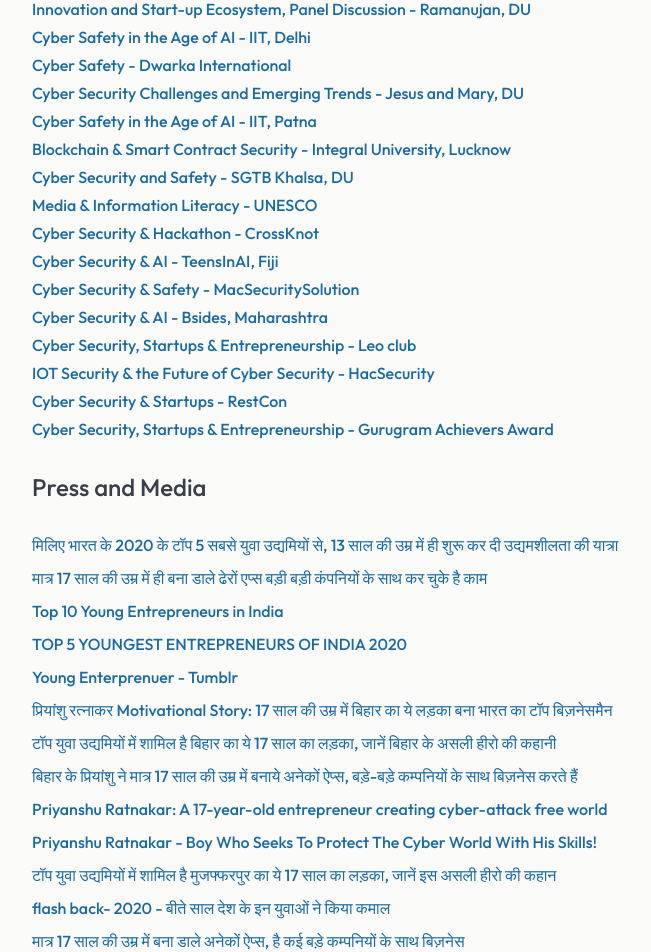
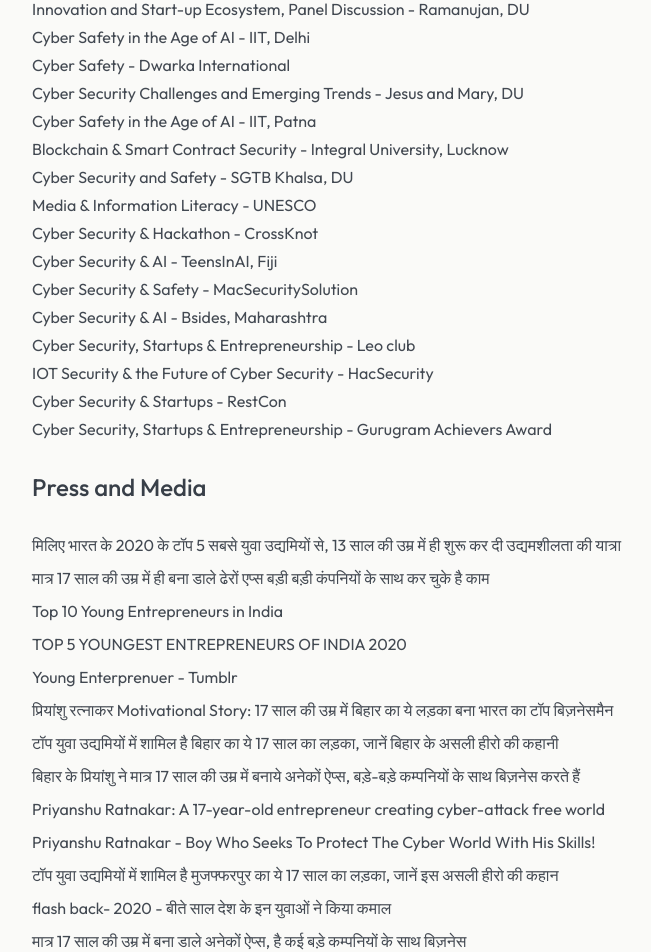
Before and after one commit to priyanshuratnakar/ratnakar.xyz, a Next.js app: page /wall-of-wins in a window 1280 px wide. Shown: the part 1380-2332 px from the top of the page, without its empty margins (293-944 px from the left). Built offline with nearby package versions, Linux system fonts and the light colour scheme.

Commit message:
wall of wins
- bugs fixes
- ui improvement

```diff
--- a/pages/index.tsx
+++ b/pages/index.tsx
@@ -258,7 +258,7 @@
             <Text>
               <a href="index">home </a> /
               <a href="about"> about </a>  /
-              <a href="walloffame"> wall of fame </a> /
+              <a href="wall-of-wins"> wall of wins </a> /
               <a href="https://www.buymeacoffee.com/priyanshuratnakar" target={"_blank"} rel="noreferrer"> support </a>
             </Text>
 
--- a/pages/wall-of-wins.tsx
+++ b/pages/wall-of-wins.tsx
@@ -76,17 +76,15 @@
                 opacity={"95%"}
                 >
               <Text>
-                  <ul>
-                  <li>Pradhan Mantri Bal Shakti Purushkar (nominated) - 2021</li>
-                  <li>CogX Voice of GenZ (semifinalist) - 2020</li>
-                  <li>Male Entrepreneur of The year - 2019</li>
-                  <li>Prestigious Indian of The Year - 2019</li>
-                  <li>Incredible Indian Icon Award - 2019</li>
-                  <li>India Star Passion Award - 2019</li>
-                  <li>Kalam Youth Leadership Award - 2019</li>
-                  <li>Think Mobile with Google - 2018</li>
-                  <li>Doodle for Google (semifinalist)- 2016</li>
-                </ul>
+              <Text>Pradhan Mantri Bal Shakti Purushkar (nominated) - 2021</Text>
+              <Text>CogX Voice of GenZ (semifinalist) - 2020</Text>
+              <Text>Male Entrepreneur of The year - 2019</Text>
+              <Text>Prestigious Indian of The Year - 2019</Text>
+              <Text>Incredible Indian Icon Award - 2019</Text>
+              <Text>India Star Passion Award - 2019</Text>
+              <Text>Kalam Youth Leadership Award - 2019</Text>
+              <Text>Think Mobile with Google - 2018</Text>
+              <Text>Doodle for Google (semifinalist)- 2016</Text>
               </Text>
               </Flex>
 
@@ -114,7 +112,7 @@
                 href={"https://www.instagram.com/p/C0QhoaGSyr1/?utm_source=ig_web_copy_link&igshid=MzRlODBiNWFlZA=="}
                 target={"_blank"}
                 rel={"noreferrer"}
-                style={{ color: "#005B99", fontWeight: "500" }}>
+                >
                 Impact of AI & innovation, Panel Discussion - Y20 Hindu, DU
               </a>
             </Text>
@@ -125,7 +123,7 @@
                 href={"https://www.instagram.com/p/C0BCz-SyYGB/?utm_source=ig_web_copy_link&igshid=MzRlODBiNWFlZA=="}
                 target={"_blank"}
                 rel={"noreferrer"}
-                style={{ color: "#005B99", fontWeight: "500" }}>
+                >
                 Cyber Safety in the Age of AI - CVS, DU
               </a>
             </Text>
@@ -136,7 +134,7 @@
                 href={"#"}
                 target={"_blank"}
                 rel={"noreferrer"}
-                style={{ color: "#005B99", fontWeight: "500" }}>
+                >
                 Innovation and Start-up Ecosystem, Panel Discussion - Ramanujan, DU
               </a>
             </Text>
@@ -147,7 +145,7 @@
                 href={"https://www.instagram.com/p/CuCjcVry_QJ/?utm_source=ig_web_copy_link&igshid=MzRlODBiNWFlZA=="}
                 target={"_blank"}
                 rel={"noreferrer"}
-                style={{ color: "#005B99", fontWeight: "500" }}>
+                >
                 Cyber Safety in the Age of AI - IIT, Delhi
               </a>
             </Text>
@@ -158,7 +156,7 @@
                 href={"https://www.instagram.com/p/Co9bGY3Stfl/?utm_source=ig_web_copy_link&igshid=MzRlODBiNWFlZA=="}
                 target={"_blank"}
                 rel={"noreferrer"}
-                style={{ color: "#005B99", fontWeight: "500" }}>
+                >
                 Cyber Safety - Dwarka International
               </a>
             </Text>
@@ -169,7 +167,7 @@
                 href={"https://www.instagram.com/p/CopShD2BfZC/?utm_source=ig_web_copy_link&igshid=MzRlODBiNWFlZA=="}
                 target={"_blank"}
                 rel={"noreferrer"}
-                style={{ color: "#005B99", fontWeight: "500" }}>
+                >
                 Cyber Security Challenges and Emerging Trends - Jesus and Mary, DU
               </a>
             </Text>
@@ -180,7 +178,7 @@
                 href={"https://youtu.be/wvBYthych74?si=GHmSjw-vzlZRRskY"}
                 target={"_blank"}
                 rel={"noreferrer"}
-                style={{ color: "#005B99", fontWeight: "500" }}>
+                >
                 Cyber Safety in the Age of AI - IIT, Patna
               </a>
             </Text>
@@ -191,7 +189,7 @@
                 href={"https://www.instagram.com/p/CoueR-hNK8G/?utm_source=ig_web_copy_link&igshid=MzRlODBiNWFlZA=="}
                 target={"_blank"}
                 rel={"noreferrer"}
-                style={{ color: "#005B99", fontWeight: "500" }}>
+                >
                 Blockchain & Smart Contract Security - Integral University, Lucknow
               </a>
             </Text>
@@ -202,7 +200,7 @@
                 href={"https://www.instagram.com/p/CfWLePbjzQf/?utm_source=ig_web_copy_link&igshid=MzRlODBiNWFlZA=="}
                 target={"_blank"}
                 rel={"noreferrer"}
-                style={{ color: "#005B99", fontWeight: "500" }}>
+                >
                 Cyber Security and Safety - SGTB Khalsa, DU
               </a>
             </Text>
@@ -213,7 +211,7 @@
                 href={"https://www.instagram.com/p/CcYlKD3hdQ9/?utm_source=ig_web_copy_link&igshid=MzRlODBiNWFlZA=="}
                 target={"_blank"}
                 rel={"noreferrer"}
-                style={{ color: "#005B99", fontWeight: "500" }}>
+                >
                 Media & Information Literacy - UNESCO
               </a>
             </Text>
@@ -224,7 +222,7 @@
                 href={"https://www.instagram.com/p/CcVuNCbhuHw/?utm_source=ig_web_copy_link&igshid=MzRlODBiNWFlZA=="}
                 target={"_blank"}
                 rel={"noreferrer"}
-                style={{ color: "#005B99", fontWeight: "500" }}>
+                >
                 Cyber Security & Hackathon - CrossKnot
               </a>
             </Text>
@@ -235,7 +233,7 @@
                 href={"https://www.youtube.com/watch?v=rhWyt68yuI0"}
                 target={"_blank"}
                 rel={"noreferrer"}
-                style={{ color: "#005B99", fontWeight: "500" }}>
+                >
                 Cyber Security & AI - TeensInAI, Fiji
               </a>
             </Text>
@@ -246,7 +244,7 @@
                 href={"https://www.instagram.com/p/CIQz_AJsccq/?utm_source=ig_web_copy_link&igshid=MzRlODBiNWFlZA=="}
                 target={"_blank"}
                 rel={"noreferrer"}
-                style={{ color: "#005B99", fontWeight: "500" }}>
+                >
                 Cyber Security & Safety - MacSecuritySolution
               </a>
             </Text>
@@ -257,7 +255,7 @@
                 href={"https://www.youtube.com/watch?v=NqvNFwa0hQc&t=1s"}
                 target={"_blank"}
                 rel={"noreferrer"}
-                style={{ color: "#005B99", fontWeight: "500" }}>
+                >
                 Cyber Security & AI - Bsides, Maharashtra
               </a>
             </Text>
@@ -268,7 +266,7 @@
                 href={"https://www.facebook.com/Priyanshuratnakarofficial/posts/pfbid0tq4aefmTjS4DpuXfHjZSCXhfGfTTY5pBYdoPkh9Miw73KqX2Mw71bN8qGn7Lbbnbl"}
                 target={"_blank"}
                 rel={"noreferrer"}
-                style={{ color: "#005B99", fontWeight: "500" }}>
+                >
                 Cyber Security, Startups & Entrepreneurship - Leo club
               </a>
             </Text>
@@ -279,7 +277,7 @@
                 href={"https://www.youtube.com/watch?v=R22-7xCjIRE"}
                 target={"_blank"}
                 rel={"noreferrer"}
-                style={{ color: "#005B99", fontWeight: "500" }}>
+                >
                 IOT Security & the Future of Cyber Security - HacSecurity
               </a>
             </Text>
@@ -290,7 +288,7 @@
                 href={"https://www.youtube.com/watch?v=igd_BRgBdKQ"}
                 target={"_blank"}
                 rel={"noreferrer"}
-                style={{ color: "#005B99", fontWeight: "500" }}>
+                >
                 Cyber Security & Startups - RestCon
               </a>
             </Text>
@@ -301,7 +299,7 @@
                 href={"https://www.instagram.com/p/B2TpTxWHRQo/?utm_source=ig_web_copy_link&igshid=MzRlODBiNWFlZA=="}
                 target={"_blank"}
                 rel={"noreferrer"}
-                style={{ color: "#005B99", fontWeight: "500" }}>
+                >
                 Cyber Security, Startups & Entrepreneurship - Gurugram Achievers Award
               </a>
             </Text>
@@ -332,7 +330,7 @@
                       href={"https://yourstory.com/hindi/top-five-youngest-entrepreneurs-india-2020-tilak-mehta-advait-thakur-priyanshu-ratnakar-akhilendra-sahu-rohit-kashyap"}
                       target={"_blank"}
                       rel={"noreferrer"}
-                      style={{ color: "#005B99", fontWeight: "500" }}>
+                      >
                       मिलिए भारत के 2020 के टॉप 5 सबसे युवा उद्यमियों से, 13 साल की उम्र में ही शुरू कर दी उद्यमशीलता की यात्रा
                     </a>
                   </Text>
@@ -343,7 +341,7 @@
                       href={"https://haryanawale.com/2535/bihar-priyanshu-17-yr-old-techie-apps-jabong-myntra/"}
                       target={"_blank"}
                       rel={"noreferrer"}
-                      style={{ color: "#005B99", fontWeight: "500" }}>
+                      >
                       मात्र 17 साल की उम्र में ही बना डाले ढेरों एप्स बड़ी बड़ी कंपनियों के साथ कर चुके है काम
                     </a>
                   </Text>
@@ -354,7 +352,7 @@
                       href={"https://theinnerdetail.com/top-10-young-entrepreneurs-in-india/"}
                       target={"_blank"}
                       rel={"noreferrer"}
-                      style={{ color: "#005B99", fontWeight: "500" }}>
+                      >
                       Top 10 Young Entrepreneurs in India
                     </a>
                   </Text>
@@ -365,7 +363,7 @@
                       href={"https://yourstory.com/mystory/top-five-youngest-entrepreneurs-india-2020"}
                       target={"_blank"}
                       rel={"noreferrer"}
-                      style={{ color: "#005B99", fontWeight: "500" }}>
+                      >
                       TOP 5 YOUNGEST ENTREPRENEURS OF INDIA 2020
                     </a>
                   </Text>
@@ -376,7 +374,7 @@
                       href={"https://www.tumblr.com/deepakverma123/668545688926289920/priyanshu-ratnakar-one-of-the-youngest"}
                       target={"_blank"}
                       rel={"noreferrer"}
-                      style={{ color: "#005B99", fontWeight: "500" }}>
+                      >
                       Young Enterprenuer - Tumblr
                     </a>
                   </Text>
@@ -387,7 +385,7 @@
                       href={"https://hindi.badabusiness.com/motivational/priyanshu-ratnakar-a-boy-aiming-to-secure-the-cyber-security-world-through-his-skill-set-6011.html"}
                       target={"_blank"}
                       rel={"noreferrer"}
-                      style={{ color: "#005B99", fontWeight: "500" }}>
+                      >
                       प्रियांशु रत्नाकर Motivational Story: 17 साल की उम्र में बिहार का ये लड़का बना भारत का टॉप बिज़नेसमैन
                     </a>
                   </Text>
@@ -398,7 +396,7 @@
                       href={"https://bihar.express/priyanshu-ratnakar-a-17-year-old-boy-from-bihar/"}
                       target={"_blank"}
                       rel={"noreferrer"}
-                      style={{ color: "#005B99", fontWeight: "500" }}>
+                      >
                       टॉप युवा उद्यमियों में शामिल है बिहार का ये 17 साल का लड़का, जानें बिहार के असली हीरो की कहानी
                     </a>
                   </Text>
@@ -409,7 +407,7 @@
                       href={"https://thelogically.in/priyanshu-ratnakar-from-bihar/"}
                       target={"_blank"}
                       rel={"noreferrer"}
-                      style={{ color: "#005B99", fontWeight: "500" }}>
+                      >
                       बिहार के प्रियांशु ने मात्र 17 साल की उम्र में बनाये अनेकों ऐप्स, बड़े-बड़े कम्पनियों के साथ बिज़नेस करते हैं
                     </a>
                   </Text>
@@ -420,7 +418,7 @@
                       href={"https://youtu.be/Juvo-y9XP9Q?si=A874o9rvOl3iL04p"}
                       target={"_blank"}
                       rel={"noreferrer"}
-                      style={{ color: "#005B99", fontWeight: "500" }}>
+                      >
                       Priyanshu Ratnakar: A 17-year-old entrepreneur creating cyber-attack free world
                     </a>
                   </Text>
@@ -431,7 +429,7 @@
                       href={"https://www.vtvindia.com/priyanshu-ratnakar-boy-who-seeks-to-protect-the-cyber-world-with-his-skills"}
                       target={"_blank"}
                       rel={"noreferrer"}
-                      style={{ color: "#005B99", fontWeight: "500" }}>
+                      >
                       Priyanshu Ratnakar - Boy Who Seeks To Protect The Cyber World With His Skills!
                     </a>
                   </Text>
@@ -442,7 +440,7 @@
                       href={"https://thebiharians.com/top-yuva-udhmiyon-me-shamil-hai-muzaffarpur-ka-ye-17-saal-ka-ladka/"}
                       target={"_blank"}
                       rel={"noreferrer"}
-                      style={{ color: "#005B99", fontWeight: "500" }}>
+                      >
                       टॉप युवा उद्यमियों में शामिल है मुजफ्फरपुर का ये 17 साल का लड़का, जानें इस असली हीरो की कहान
                     </a>
                   </Text>
@@ -453,7 +451,7 @@
                       href={"https://www.patrika.com/work-life/ummeed-2021-last-year-these-youth-of-the-country-did-wonders-6586602/"}
                       target={"_blank"}
                       rel={"noreferrer"}
-                      style={{ color: "#005B99", fontWeight: "500" }}>
+                      >
                       flash back- 2020 - बीते साल देश के इन युवाओं ने किया कमाल
                     </a>
                   </Text>
@@ -464,7 +462,7 @@
                       href={"https://biharivoice.com/many-apps-made-at-the-age-of-just-17/"}
                       target={"_blank"}
                       rel={"noreferrer"}
-                      style={{ color: "#005B99", fontWeight: "500" }}>
+                      >
                       मात्र 17 साल की उम्र में बना डाले अनेकों ऐप्स, है कई बड़े कम्पनियों के साथ बिज़नेस
                     </a>
                   </Text>
@@ -475,7 +473,7 @@
                       href={"https://www.youtube.com/watch?v=Juvo-y9XP9Q&list=PLbstBO6w7ALahz_IfYcpjN61ZQ37FQfFo&pp=iAQB"}
                       target={"_blank"}
                       rel={"noreferrer"}
-                      style={{ color: "#005B99", fontWeight: "500" }}>
+                      >
                       YouTube Features
                     </a>
                   </Text>
```
